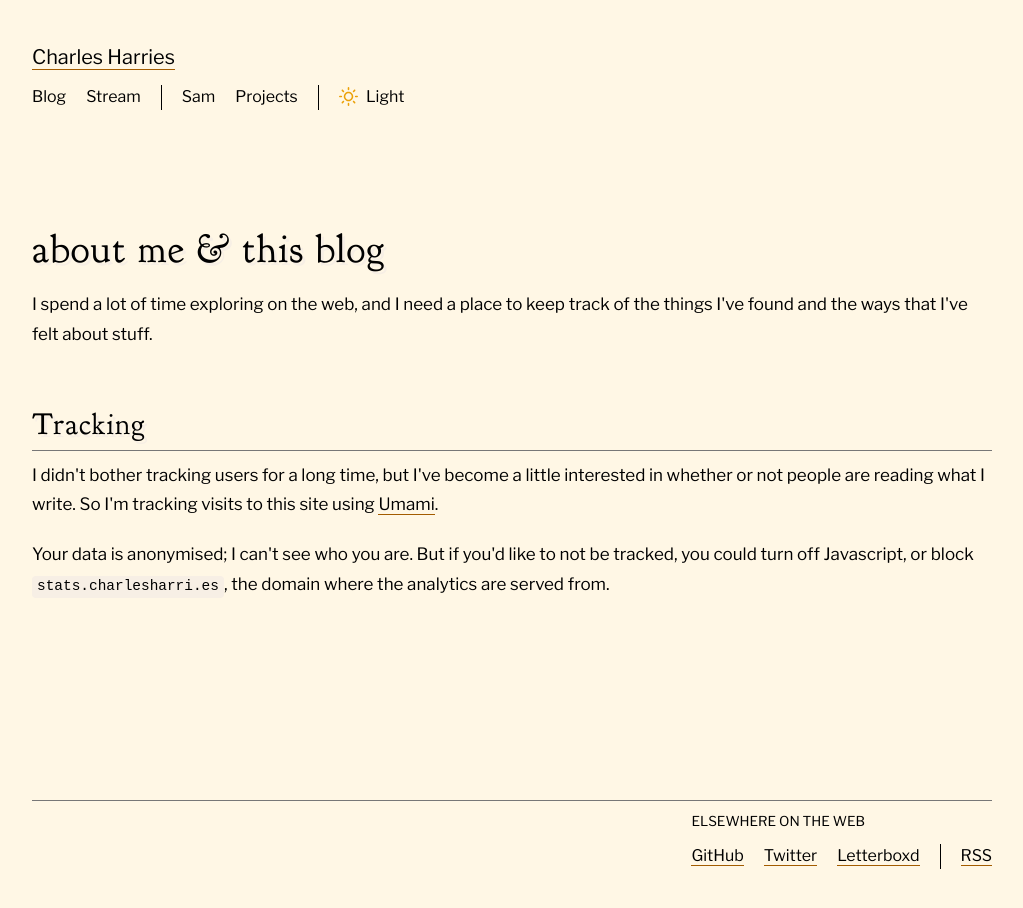
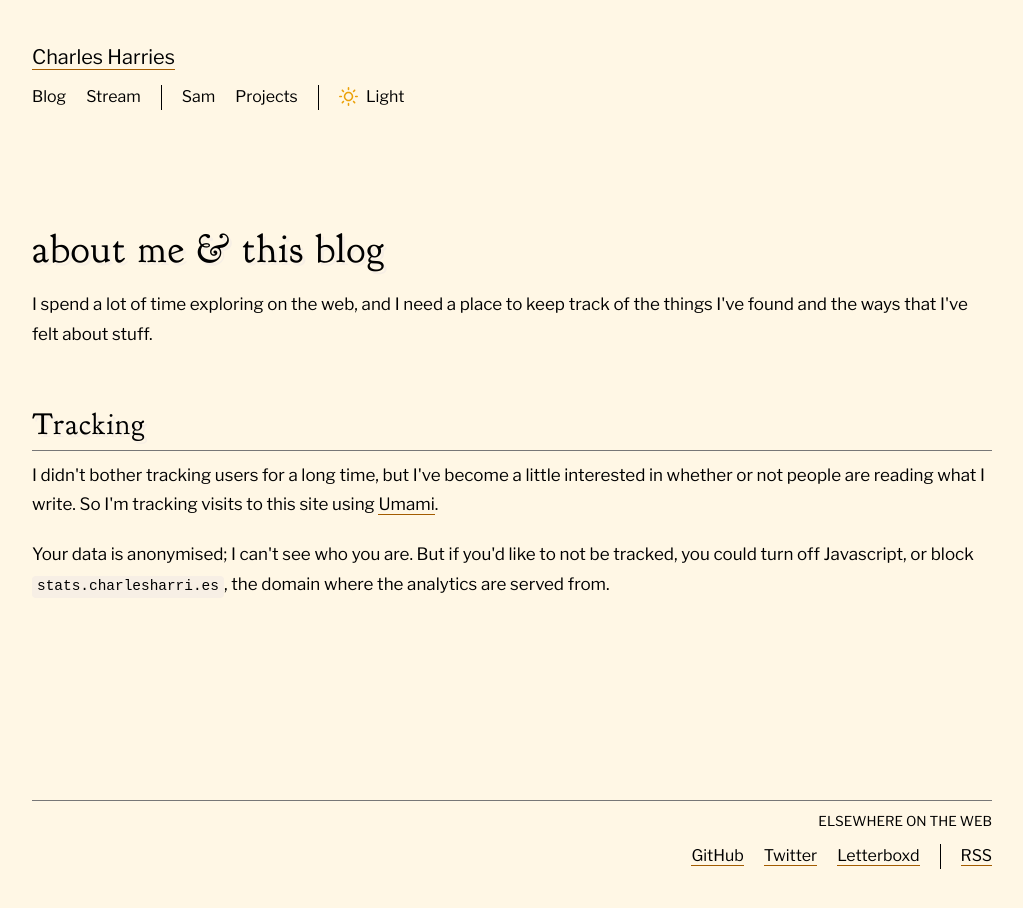
Before and after one commit to charlesharries/charles, a Next.js app: page /about in a window 1280 px wide. Shown: the whole page, without its empty margins (128-1151 px from the left). Built offline with nearby package versions, Linux system fonts and the light colour scheme; no server answers.

Commit message:
Align footer text right

```diff
--- a/assets/css/settings/type.scss
+++ b/assets/css/settings/type.scss
@@ -283,3 +283,5 @@ ol {
 }
 
 .text-accent { color: var(--accent); }
+
+.text-right{ text-align: right; }
--- a/components/Links/index.js
+++ b/components/Links/index.js
@@ -11,7 +11,7 @@ export default function Links() {
       </div>
 
       <div className="Links__right">
-        <p className="small-caps mb-0">Elsewhere on the web</p>
+        <p className="small-caps mb-0 text-right">Elsewhere on the web</p>
         <div className="cluster mt-sm">
           <span>
             <a className="link" href="https://github.com/charlesharries" {...external}>
```
